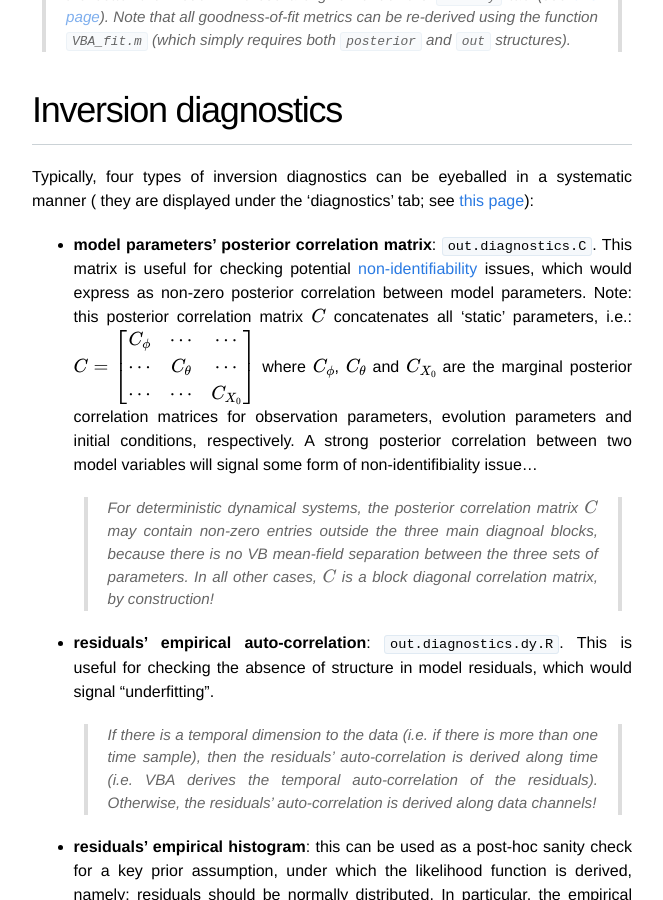
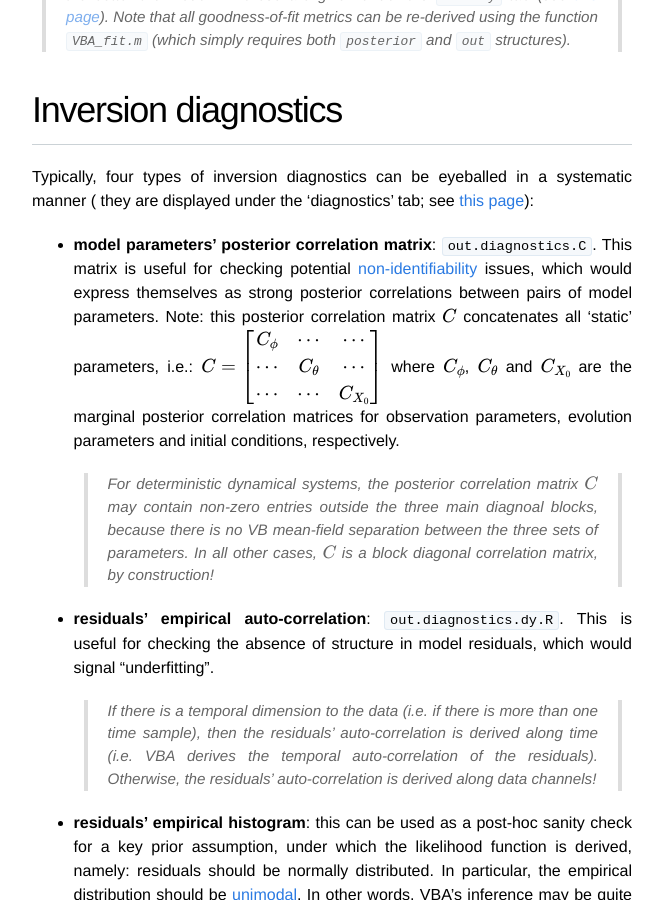
Before and after one commit to MBB-team/VBA-toolbox, a Jekyll site: the page built from _wiki/VBA-output-structure.md, in a window 1280 px wide and 900 px high, scrolled down 2548 px. Shown: the whole window, without its empty margins (308-971 px from the left). Built offline with Jekyll 4.4.1, drawn with Linux system fonts in a browser that asks for light colours; nearby versions of some CDN libraries; formulas are drawn with MathJax 3.

Commit message:
Update VBA-output-structure.md

```diff
--- a/_wiki/VBA-output-structure.md
+++ b/_wiki/VBA-output-structure.md
@@ -77,10 +77,10 @@ All these are given under the `summary` tab (see [this page]({{ site.baseurl }}/
 Typically, four types of inversion diagnostics can be eyeballed in a systematic manner (
 they are displayed under the 'diagnostics' tab; see [this page]({{ site.baseurl }}/wiki/VBA-graphical-output)):
 
-- **model parameters' posterior correlation matrix**: `out.diagnostics.C`. This matrix is useful for checking potential [non-identifiability](https://en.wikipedia.org/wiki/Identifiability) issues, which would express as non-zero posterior correlation between model parameters.
+- **model parameters' posterior correlation matrix**: `out.diagnostics.C`. This matrix is useful for checking potential [non-identifiability](https://en.wikipedia.org/wiki/Identifiability) issues, which would express themselves as strong posterior correlations between pairs of model parameters.
 Note: this posterior correlation matrix $$C$$ concatenates all 'static' parameters, i.e.:
 $$ C = \left[\begin{array}{ccc} C_{\phi} & \cdots & \cdots \\ \cdots & C_{\theta} & \cdots \\ \cdots & \cdots & C_{X_0}   \end{array}\right] $$
-where $$C_{\phi}$$, $$C_{\theta}$$ and $$C_{X_0}$$ are the marginal posterior correlation matrices for observation parameters, evolution parameters and initial conditions, respectively. A strong posterior correlation between two model variables will signal some form of non-identifibiality issue...
+where $$C_{\phi}$$, $$C_{\theta}$$ and $$C_{X_0}$$ are the marginal posterior correlation matrices for observation parameters, evolution parameters and initial conditions, respectively.
 > For deterministic dynamical systems, the posterior correlation matrix $$C$$ may contain non-zero entries outside the three main diagnoal blocks, because there is no VB mean-field separation between the three sets of parameters. In all other cases, $$C$$ is a block diagonal correlation matrix, by construction!
 
 - **residuals' empirical auto-correlation**: `out.diagnostics.dy.R`. This is useful for checking the absence of structure in model residuals, which would signal "underfitting".
```
